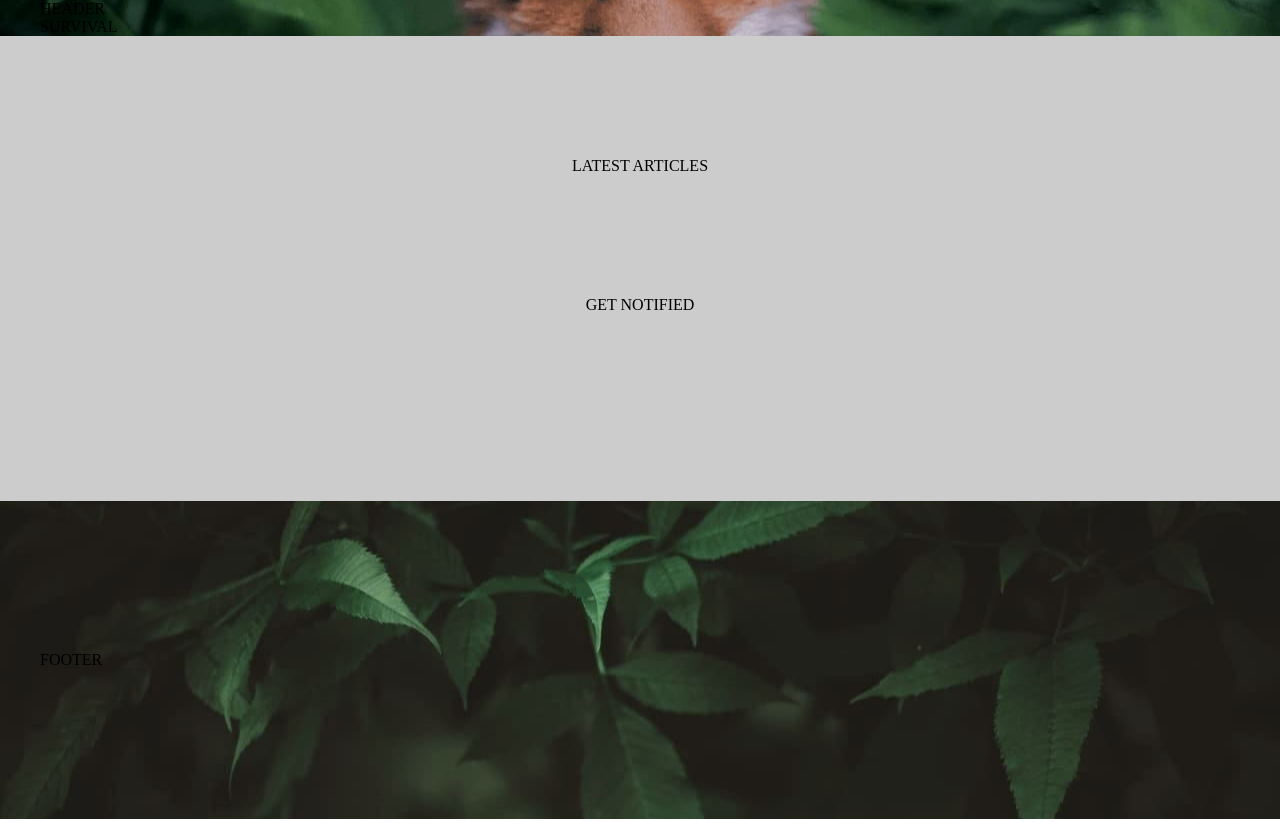
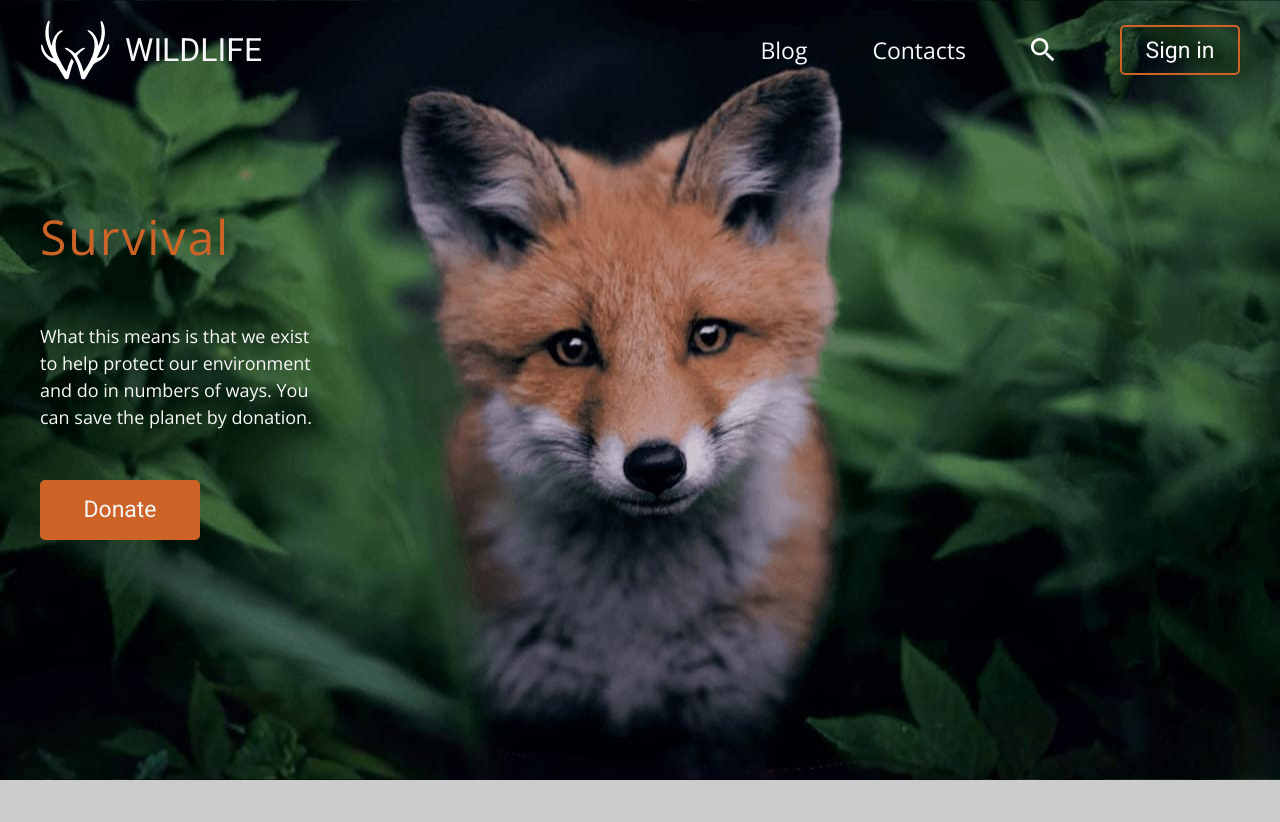
Before and after one commit to HelenBassa/JSFE2021Q1, a plain HTML site: page wildlife/index.html in a window 1280 px wide. Shown: the top 822 px of the page. Drawn offline with nearby package versions, Linux system fonts and the light colour scheme.

Commit message:
feat: add header and survival

```diff
--- a/wildlife/index.html
+++ b/wildlife/index.html
@@ -18,11 +18,40 @@
       <div class="wrapper header_survival_wrapper">
         <div class="cotainer header_survival_cotainer">
           <!-- Start Header -->
-          <header class="header">HEADER</header>
+          <header class="header">
+            <div class="header_content_wrap">
+              <!-- Start Header Logo -->
+              <div class="logo">
+                <img src="assets/icons/logo.svg" alt="logo" />
+                <a href="#">Wildlife</a>
+              </div>
+              <!-- End Header Logo -->
+
+              <!-- Start Header Nav -->
+              <nav class="menu">
+                <ul>
+                  <li><a href="#">Blog</a></li>
+                  <li><a href="#">Contacts</a></li>
+                  <li><a class="search" href="#"></a></li>
+                  <li><a class="sign_in" href="#">Sign in</a></li>
+                </ul>
+              </nav>
+              <!-- End Header Nav -->
+            </div>
+          </header>
           <!-- End Header -->
 
           <!-- Start Survival -->
-          <section class="survival">SURVIVAL</section>
+          <section class="survival">
+            <div class="survival_content_wrap">
+              <h1>Survival</h1>
+              <h3>
+                What this means is that we exist to help protect our environment
+                and do in numbers of ways. You can save the planet by donation.
+              </h3>
+              <a class="donate" href="#">Donate</a>
+            </div>
+          </section>
           <!-- End Survival -->
         </div>
       </div>
--- a/wildlife/style.css
+++ b/wildlife/style.css
@@ -16,6 +16,41 @@ body {
 .cotainer {
   max-width: 1200px;
   margin: 0 auto;
+}
+
+h1 {
+  font-family: "Open Sans";
+  font-style: normal;
+  font-weight: normal;
+  font-size: 48px;
+  line-height: 72px;
+  color: #cd6326;
+}
+
+h2 {
+  font-family: "Open Sans";
+  font-style: normal;
+  font-weight: normal;
+  font-size: 48px;
+  line-height: 72px;
+  text-align: center;
+  color: #333333;
+}
+
+h3 {
+  font-family: "Open Sans";
+  font-style: normal;
+  font-weight: normal;
+  font-size: 18px;
+  line-height: 27px;
+  color: #f7f7f7;
+}
+
+a,
+button {
+  text-decoration: none;
+  cursor: pointer;
+  transition: 0.25s;
 }
 
 /* Header and Survival*/
@@ -40,6 +75,100 @@ body {
   padding: 20px 0;
 }
 
+.logo {
+  display: flex;
+}
+
+.logo img {
+  width: 70px;
+  height: 60px;
+}
+
+.logo a {
+  padding: 0 15px;
+  font-family: "Roboto";
+  font-style: normal;
+  font-weight: normal;
+  font-size: 32px;
+  line-height: 60px;
+  text-transform: uppercase;
+  color: #f7f7f7;
+}
+
+.menu ul {
+  display: flex;
+  justify-content: space-between;
+  align-items: center;
+  flex-direction: row;
+  flex-wrap: wrap;
+}
+
+.menu li {
+  display: flex;
+  align-items: center;
+  justify-content: center;
+  padding-left: 65px;
+}
+
+.menu a {
+  font: 400 23px "Open Sans", sans-serif;
+  color: #f7f7f7;
+  line-height: 28px;
+}
+
+.menu a:hover {
+  color: #e39128;
+}
+
+.menu a:active {
+  color: #8f5613;
+}
+
+.menu .search {
+  display: block;
+  width: 24px;
+  height: 24px;
+  background-repeat: no-repeat;
+}
+
+.menu .search {
+  background-image: url(assets/icons/search.svg);
+}
+
+.menu .search:hover {
+  background-image: url(assets/icons/search_hover.svg);
+}
+
+.menu .search:active {
+  background-image: url(assets/icons/search_active.svg);
+}
+
+.menu .sign_in {
+  font: 400 23px "Roboto", sans-serif;
+  color: #f7f7f7;
+  line-height: 48px;
+  border: 2px solid #cd6326;
+  box-sizing: border-box;
+  border-radius: 5px;
+  width: 120px;
+  height: 50px;
+  margin: 0 auto;
+  background: none;
+  text-align: center;
+}
+
+.menu .sign_in:hover {
+  color: #f7f7f7;
+  background-color: #cd6326;
+  border-color: #cd6326;
+}
+
+.menu .sign_in:active {
+  color: #f7f7f7;
+  background-color: #8f5613;
+  border-color: #8f5613;
+}
+
 /* Survival */
 
 .survival_content_wrap {
@@ -48,6 +177,40 @@ body {
   justify-content: flex-start;
   max-width: 274px;
   padding: 115px 0 240px 0;
+}
+
+.survival h1 {
+  line-height: 44px;
+  letter-spacing: 2px;
+}
+
+.survival h3 {
+  margin: 64px 0 0 0;
+}
+
+.survival .donate {
+  background-color: #cd6326;
+  border: 0;
+  border-radius: 5px;
+  width: 160px;
+  height: 60px;
+  margin: 49px 0 0 0;
+  appearance: none;
+  font-family: "Roboto";
+  font-style: normal;
+  font-weight: normal;
+  font-size: 23px;
+  color: #f7f7f7;
+  line-height: 59px;
+  text-align: center;
+}
+
+.survival .donate:hover {
+  background-color: #e39128;
+}
+
+.survival .donate:active {
+  background-color: #8f5613;
 }
 
 /* Latest Articles */
```
